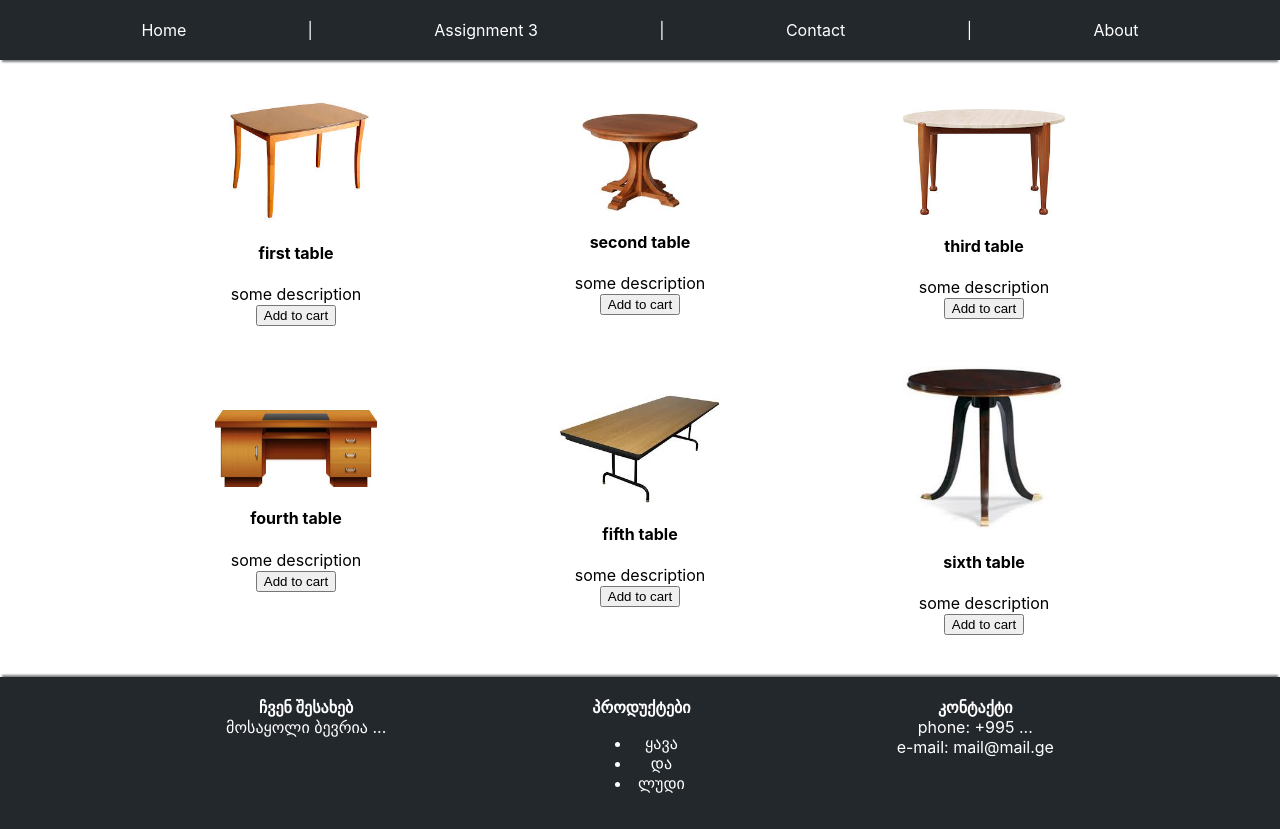
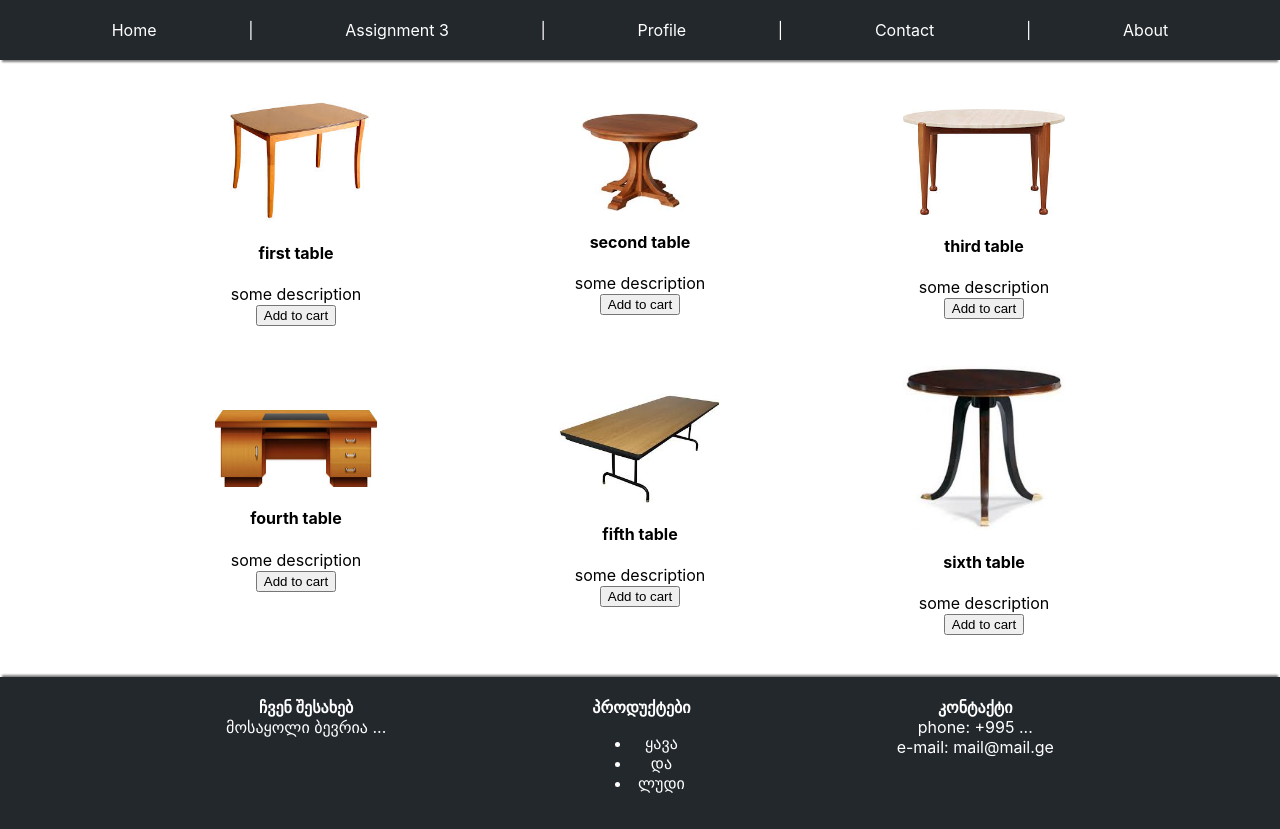
Before and after one commit to IrakliAmbroladze/tbc_x_usaid, a React (Create React App) app: page / in a window 1280 px wide. Built offline with nearby package versions, Linux system fonts and the light colour scheme.

Commit message:
add profile in header

```diff
--- a/src/components/Header.jsx
+++ b/src/components/Header.jsx
@@ -6,6 +6,7 @@ export default function Header() {
       <nav>
         <NavLink to="/" exact>Home</NavLink> |
         <NavLink to="/assignement-3">Assignment 3</NavLink> |
+        <NavLink to="/profile">Profile</NavLink> |
         <NavLink to="/contact">Contact</NavLink> |
         <NavLink to="/about">About</NavLink>
       </nav>
```
